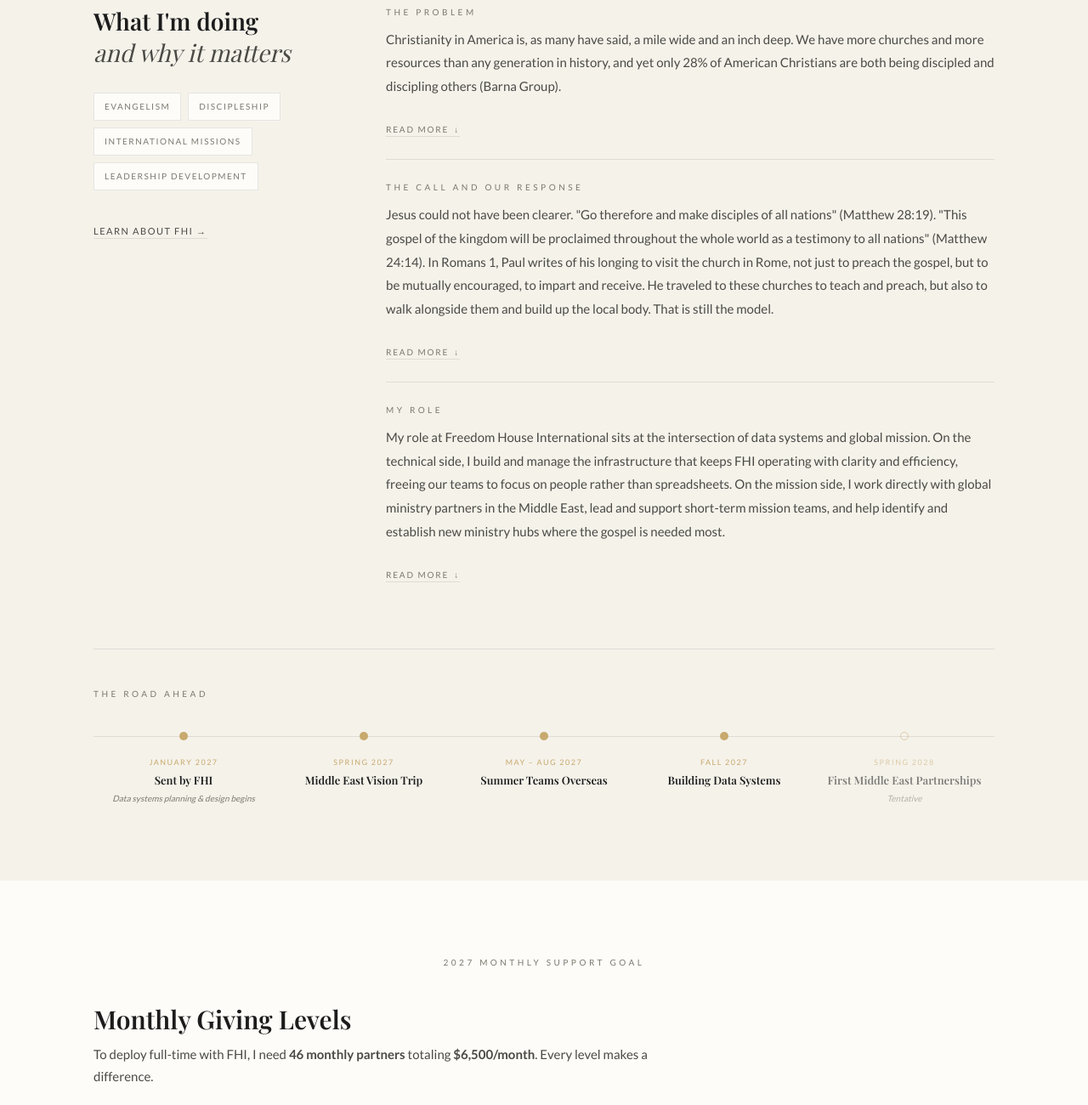
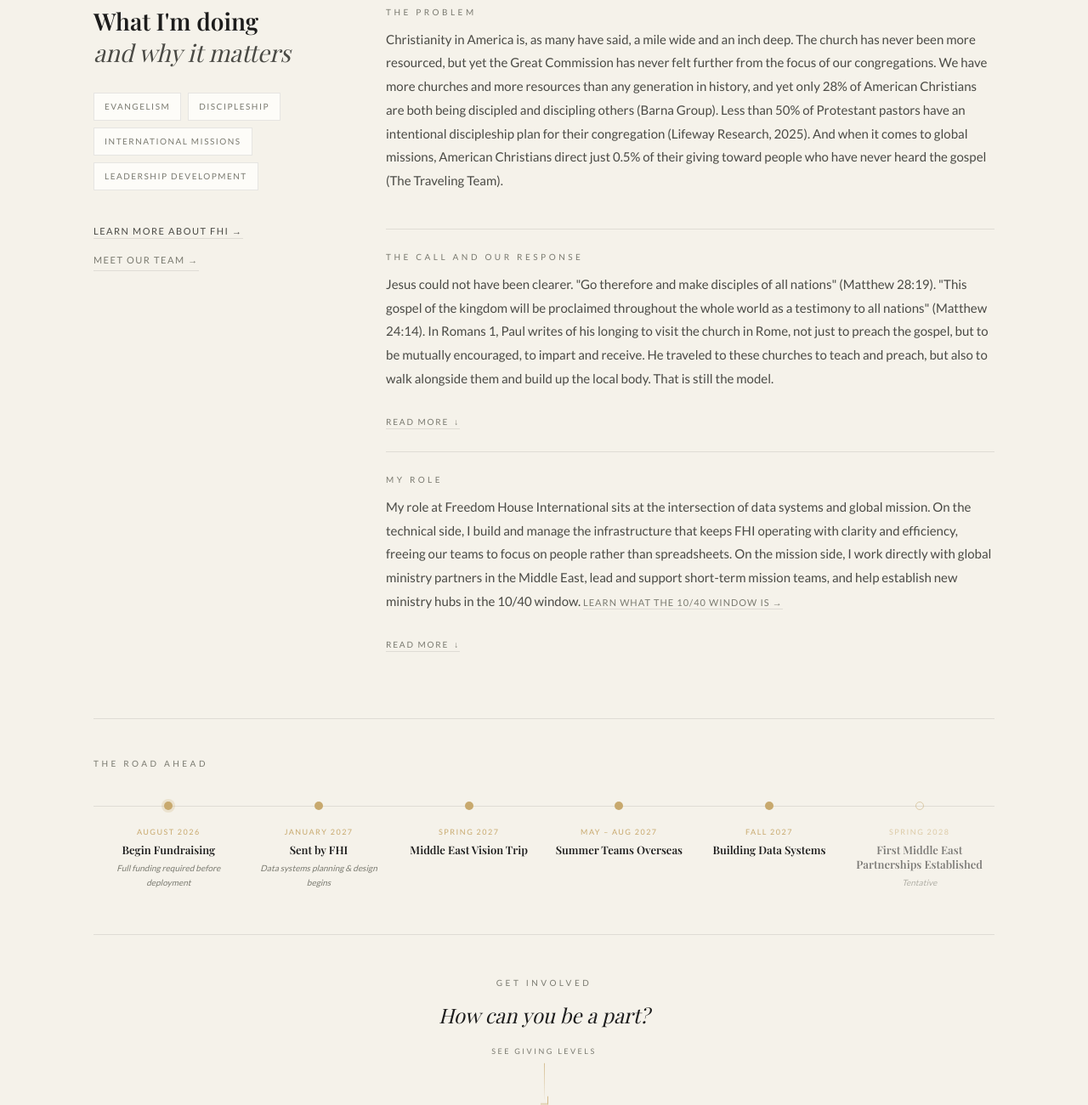
Before and after one commit to jackclark3/jackclarkmission, a plain HTML site: page index.html in a window 1280 px wide. Shown: the part 1500-2800 px from the top of the page at 85% size. Drawn offline with nearby package versions, Linux system fonts and the light colour scheme; a web font is replaced by a local one.

Commit message:
small updates

```diff
--- a/css/style.css
+++ b/css/style.css
@@ -57,7 +57,7 @@ body {
   text-decoration: none; flex-shrink: 0;
 }
 .nav-fhi-logo { height: 42px; width: auto; display: block; }
-.nav-logo-text { display: flex; flex-direction: column; gap: 2px; }
+.nav-logo-text { display: flex; flex-direction: column; gap: 5px; }
 .nav-logo-name {
   font-family: var(--serif); font-size: 15px; font-weight: 700;
   color: var(--ink); letter-spacing: 0.5px; line-height: 1;
@@ -311,6 +311,14 @@ body {
   transition: color 0.2s, border-color 0.2s;
 }
 .btn-outline:hover { color: var(--ink); border-color: var(--ink); }
+.btn-outline--secondary {
+  display: block;
+  width: fit-content;
+  margin-top: 14px;
+  color: var(--ink-muted);
+  border-color: var(--border);
+}
+.btn-outline--secondary:hover { color: var(--ink); border-color: var(--ink); }
 
 .mission-text-col p {
   font-size: 15px; line-height: 1.85; color: var(--ink-soft);
@@ -599,8 +607,8 @@ body {
 }
 .btn-donate:hover { background: var(--gold-pale); border-color: var(--gold); }
 .donate-note {
-  font-size: 11px; color: rgba(245,240,228,0.3);
-  letter-spacing: 0.3px; margin-top: 8px;
+  font-size: 11px; color: rgba(245,240,228,0.58);
+  letter-spacing: 0.8px; margin-top: 8px;
 }
 
 /* ============================================
@@ -730,6 +738,14 @@ body {
   font-size: 15px; line-height: 1.85; color: var(--ink-soft);
   margin-bottom: 0;
 }
+.inline-link {
+  font-size: 11px; letter-spacing: 1px; text-transform: uppercase;
+  color: var(--ink-muted); text-decoration: none;
+  border-bottom: 1px solid var(--border);
+  padding-bottom: 1px; white-space: nowrap;
+  transition: color 0.2s, border-color 0.2s;
+}
+.inline-link:hover { color: var(--ink); border-color: var(--ink); }
 .expand-extra {
   max-height: 0;
   overflow: hidden;
@@ -1183,6 +1199,58 @@ body {
   font-size: 10px; color: var(--ink-muted); font-style: italic;
 }
 .tl-item--tentative .tl-content { opacity: 0.55; }
+.tl-dot--now {
+  background: var(--gold);
+  box-shadow: 0 0 0 3px rgba(200,169,110,0.22);
+}
+.mission-timeline-intro {
+  font-size: 13px; line-height: 1.75; color: var(--ink-soft);
+  max-width: 580px; margin: 0 0 32px; font-style: italic;
+}
+
+/* ============================================
+   MISSION — HOW CAN YOU BE A PART CTA
+   ============================================ */
+.mission-cta-hint {
+  margin-top: 52px;
+  padding-top: 48px;
+  border-top: 0.5px solid var(--border);
+  text-align: center;
+}
+.mission-cta-eyebrow {
+  font-size: 10px; letter-spacing: 3.5px; text-transform: uppercase;
+  color: var(--ink-muted); margin-bottom: 14px; font-weight: 400;
+}
+.mission-cta-heading {
+  font-family: var(--serif); font-size: 24px; font-style: italic;
+  font-weight: 400; color: var(--ink); margin-bottom: 10px; line-height: 1.3;
+}
+.mission-cta-sub {
+  font-size: 14px; color: var(--ink-soft); max-width: 360px;
+  margin: 0 auto 32px; line-height: 1.75;
+}
+.mission-cta-arrow-link {
+  display: inline-flex; flex-direction: column; align-items: center; gap: 8px;
+  text-decoration: none; transition: opacity 0.2s;
+}
+.mission-cta-arrow-link:hover { opacity: 0.65; }
+.mission-cta-arrow-label {
+  font-size: 9px; letter-spacing: 2.5px; text-transform: uppercase;
+  color: var(--ink-muted);
+}
+.mission-cta-arrow-stem {
+  display: block; width: 1px; height: 40px;
+  background: linear-gradient(to bottom, var(--gold-soft), rgba(200,169,110,0.08));
+  animation: scrollPulse 2s ease-in-out infinite;
+}
+.mission-cta-arrow-chevron {
+  display: block; width: 9px; height: 9px;
+  border-right: 1.5px solid var(--gold);
+  border-bottom: 1.5px solid var(--gold);
+  transform: rotate(45deg);
+  margin-top: -10px;
+  animation: scrollPulse 2s ease-in-out infinite;
+}
 
 /* ============================================
    GIVING — TWO-COLUMN LAYOUT
@@ -1284,7 +1352,7 @@ body {
   .giving-left .giving-chart { max-width: 640px; margin: 0 auto; }
   .funding-panel { position: static; }
   .mission-timeline-wrap { overflow-x: auto; padding-bottom: 8px; }
-  .tl-items { min-width: 520px; }
+  .tl-items { min-width: 620px; }
   .updates-header { flex-direction: column; gap: 8px; }
   .footer-bottom { flex-direction: column; text-align: center; }
   .gallery-folder-grid { grid-template-columns: repeat(2, 1fr); }
@@ -1303,7 +1371,7 @@ body {
   .giving-person::before { width: 7px; height: 7px; left: 1px; }
   .giving-person::after { width: 9px; height: 9px; border-radius: 4.5px 4.5px 0 0; }
   .giving-icons { gap: 2px; padding: 0 6px 0 4px; }
-  .tl-items { min-width: 420px; }
+  .tl-items { min-width: 500px; }
   .tl-title { font-size: 11px; }
   .tl-date { font-size: 8px; }
   .giving-amount, .giving-totals-amount { font-size: 16px; width: 64px; }
--- a/index.html
+++ b/index.html
@@ -60,7 +60,7 @@
       </svg>
     </div>
     <div class="hero-content fade-up">
-      <div class="hero-eyebrow">A Purpose Driven Life</div>
+      <div class="hero-eyebrow"></div>
       <div class="hero-name-block">
         <div class="hero-name-primary">Jack Clark</div>
         <div class="hero-name-secondary">Freedom House International</div>
@@ -111,18 +111,15 @@
             <div class="pillar">International Missions</div>
             <div class="pillar">Leadership Development</div>
           </div>
-          <a href="https://www.freedomhouseinternational.org/jack-clark" target="_blank" class="btn-outline">Learn About FHI →</a>
+          <a href="https://www.freedomhouseinternational.org" target="_blank" class="btn-outline">Learn More About FHI →</a>
+          <a href="https://www.freedomhouseinternational.org/fhi-staff" target="_blank" class="btn-outline btn-outline--secondary">Meet Our Team →</a>
         </div>
         <div class="mission-text-col">
 
           <!-- The Problem -->
           <div class="mission-expand-block">
             <div class="expand-role-label">The Problem</div>
-            <p class="expand-teaser-p">Christianity in America is, as many have said, a mile wide and an inch deep. We have more churches and more resources than any generation in history, and yet only 28% of American Christians are both being discipled and discipling others (Barna Group).</p>
-            <div class="expand-extra">
-              <p>Less than 50% of Protestant pastors have an intentional discipleship plan for their congregation (Lifeway Research, 2025). And when it comes to global missions, American Christians direct just 0.5% of their giving toward people who have never heard the gospel (The Traveling Team). The church has never been more resourced, but yet the Great Commission has never felt further from the focus of our churches.</p>
-            </div>
-            <button class="expand-toggle" aria-expanded="false">Read more <span class="toggle-arrow">↓</span></button>
+            <p class="expand-teaser-p">Christianity in America is, as many have said, a mile wide and an inch deep. The church has never been more resourced, but yet the Great Commission has never felt further from the focus of our congregations. We have more churches and more resources than any generation in history, and yet only 28% of American Christians are both being discipled and discipling others (Barna Group). Less than 50% of Protestant pastors have an intentional discipleship plan for their congregation (Lifeway Research, 2025). And when it comes to global missions, American Christians direct just 0.5% of their giving toward people who have never heard the gospel (The Traveling Team).</p>
           </div>
 
           <!-- The Call and Our Response -->
@@ -139,7 +136,7 @@
           <!-- My Role -->
           <div class="mission-expand-block">
             <div class="expand-role-label">My Role</div>
-            <p class="expand-teaser-p">My role at Freedom House International sits at the intersection of data systems and global mission. On the technical side, I build and manage the infrastructure that keeps FHI operating with clarity and efficiency, freeing our teams to focus on people rather than spreadsheets. On the mission side, I work directly with global ministry partners in the Middle East, lead and support short-term mission teams, and help identify and establish new ministry hubs where the gospel is needed most.</p>
+            <p class="expand-teaser-p">My role at Freedom House International sits at the intersection of data systems and global mission. On the technical side, I build and manage the infrastructure that keeps FHI operating with clarity and efficiency, freeing our teams to focus on people rather than spreadsheets. On the mission side, I work directly with global ministry partners in the Middle East, lead and support short-term mission teams, and help establish new ministry hubs in the 10/40 window. <a href="https://joshuaproject.net/resources/articles/10_40_window" target="_blank" class="inline-link">Learn what the 10/40 window is →</a></p>
             <div class="expand-extra">
               <p><strong>What my day-to-day looks like:</strong></p>
               <div class="role-category">
@@ -153,9 +150,9 @@
               <div class="role-category">
                 <div class="role-category-title">Global Missions</div>
                 <ul>
-                  <li>Partnering with FHI's Global Initiatives lead to identify and establish new ministry hubs in the Middle East through vision trips and on-the-ground relationship building</li>
+                  <li>Partnering with Global Initiatives team to identify and establish new ministry hubs in the Middle East through vision trips and on-the-ground relationship building</li>
                   <li>Visiting and strengthening FHI's existing Middle Eastern ministry partners at least once a year</li>
-                  <li>Leading FHI mission teams in the field — from logistics and planning to daily discipleship, worship, and ministry</li>
+                  <li>Leading FHI mission teams in the field; from logistics and planning to daily discipleship, worship, and ministry</li>
                 </ul>
               </div>
             </div>
@@ -171,6 +168,14 @@
         <div class="mission-timeline">
           <div class="tl-track"></div>
           <div class="tl-items">
+            <div class="tl-item">
+              <div class="tl-dot tl-dot--now"></div>
+              <div class="tl-content">
+                <div class="tl-date">August 2026</div>
+                <div class="tl-title">Begin Fundraising</div>
+                <div class="tl-note">Full funding required before deployment</div>
+              </div>
+            </div>
             <div class="tl-item">
               <div class="tl-dot"></div>
               <div class="tl-content">
@@ -204,12 +209,23 @@
               <div class="tl-dot tl-dot--open"></div>
               <div class="tl-content">
                 <div class="tl-date">Spring 2028</div>
-                <div class="tl-title">First Middle East Partnerships</div>
+                <div class="tl-title">First Middle East Partnerships Established</div>
                 <div class="tl-note">Tentative</div>
               </div>
             </div>
           </div>
         </div>
+      </div>
+
+      <!-- HOW CAN YOU BE A PART -->
+      <div class="mission-cta-hint">
+        <div class="mission-cta-eyebrow">Get Involved</div>
+        <h3 class="mission-cta-heading">How can you be a part?</h3>
+        <a href="#giving" class="mission-cta-arrow-link">
+          <span class="mission-cta-arrow-label">See giving levels</span>
+          <span class="mission-cta-arrow-stem"></span>
+          <span class="mission-cta-arrow-chevron"></span>
+        </a>
       </div>
     </div>
   </section>
```
